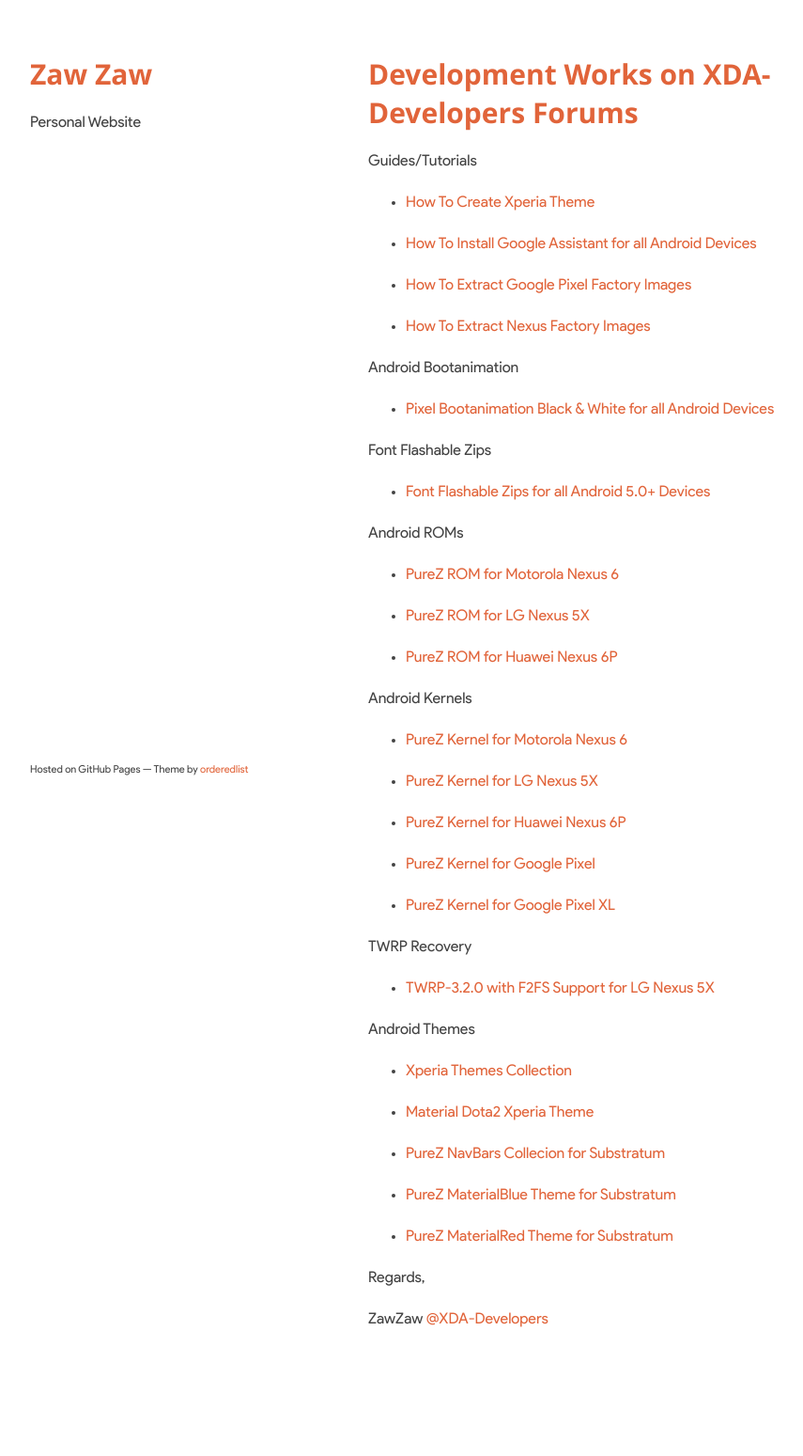
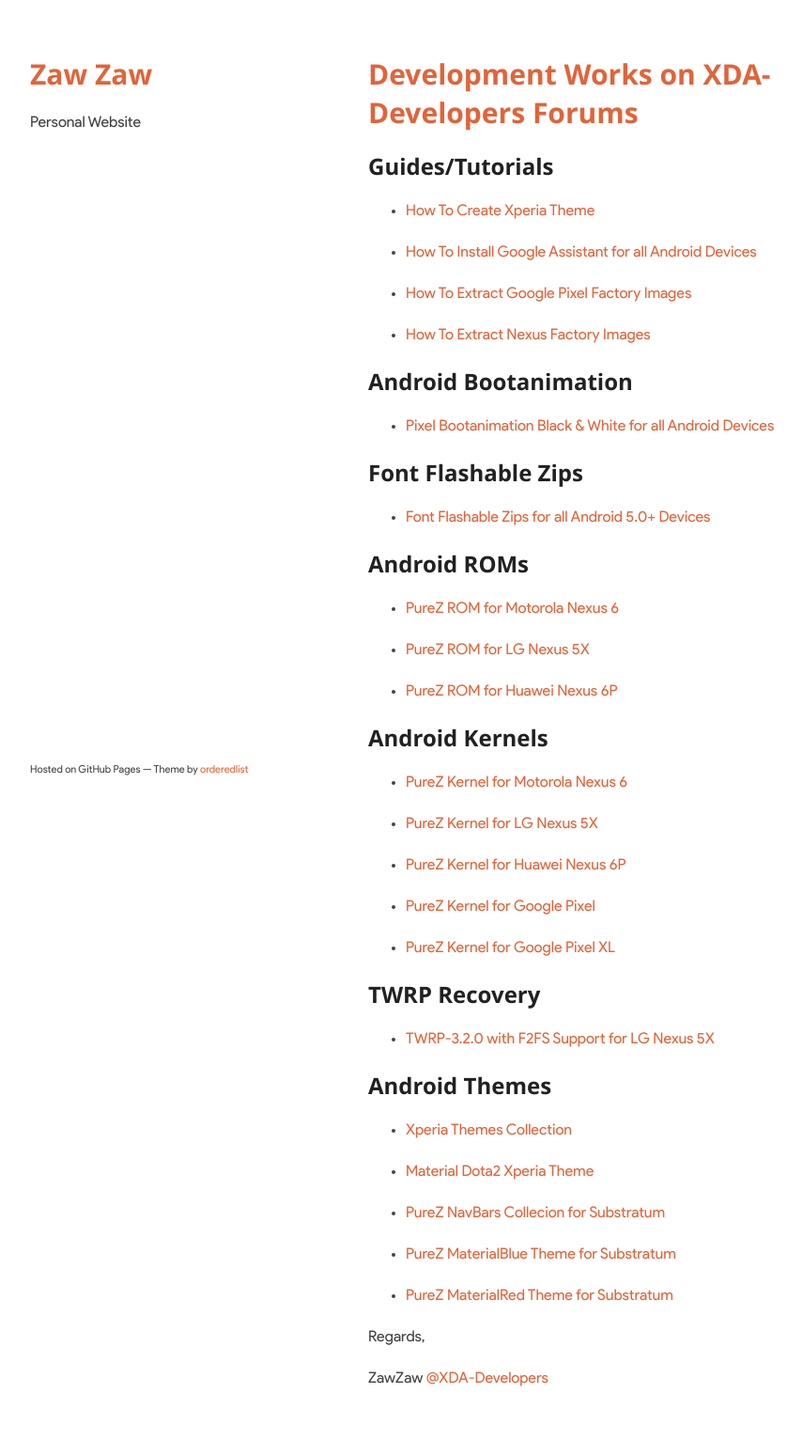
Before and after one commit to zawzaww/zawzaww.github.io, a Jekyll site: the page built from development.md, in a window 1280 px wide. Shown: the whole page at 94% size, without its empty margins (178-1033 px from the left). Built offline with Jekyll 4.4.1, drawn with Linux system fonts in a browser that asks for light colours; before the commit the page ends 1486 px from its top, so only the background shows below that.

Commit message:
development: title: h2: set to h2

```diff
--- a/development.md
+++ b/development.md
@@ -6,7 +6,7 @@
 
 # Development Works on XDA-Developers Forums
 
-Guides/Tutorials
+## Guides/Tutorials
 - [How To Create Xperia Theme](https://forum.xda-developers.com/crossdevice-dev/sony-themes-apps/guie-how-to-create-xperia-theme-sony-t3570259)
 
 - [How To Install Google Assistant for all Android Devices](https://forum.xda-developers.com/nexus-5x/themes-apps/mod-google-assistant-7-0-device-t3536358)
@@ -16,15 +16,15 @@
 - [How To Extract Nexus Factory Images](https://forum.xda-developers.com/nexus-5x/general/guide-how-to-extract-nexus-factory-image-t3562665)
 
 
-Android Bootanimation
+## Android Bootanimation
 - [Pixel Bootanimation Black & White for all Android Devices](https://forum.xda-developers.com/crossdevice-dev/sony-themes-apps/bootanimation-official-google-pixel-t3480843/post69139140#post69139140)
 
 
-Font Flashable Zips
+## Font Flashable Zips
 - [Font Flashable Zips for all Android 5.0+ Devices](https://forum.xda-developers.com/crossdevice-dev/sony-themes-apps/fonts-font-style-flashable-devices-t3532561)
 
 
-Android ROMs
+## Android ROMs
 - [PureZ ROM for Motorola Nexus 6](https://forum.xda-developers.com/nexus-6/development/rom-purez-rom-purez-project-pixel-t3580752/post71631160#post71631160)
 
 - [PureZ ROM for LG Nexus 5X](https://forum.xda-developers.com/nexus-5x/development/rom-pure-z-rom-stock-lg-nexus-5x-t3535719/post70490830#post70490830)
@@ -32,7 +32,7 @@
 - [PureZ ROM for Huawei Nexus 6P](https://forum.xda-developers.com/nexus-6p/development/rom-purez-rom-simple-stability-pixel-t3576852/post71528241#post71528241)
 
 
-Android Kernels
+## Android Kernels
 - [PureZ Kernel for Motorola Nexus 6](https://forum.xda-developers.com/nexus-6/development/kernel-purez-kernel-n6-v2-0-purezandroid-t3637808)
 
 - [PureZ Kernel for LG Nexus 5X](https://forum.xda-developers.com/nexus-5x/development/kernel-purez-kernel-v2-0-purez-myanmar-t3627288)
@@ -44,11 +44,11 @@
 - [PureZ Kernel for Google Pixel XL](https://forum.xda-developers.com/pixel-xl/development/kernel-purez-kernel-google-pixel-pixel-t3742489)
 
 
-TWRP Recovery
+## TWRP Recovery
 - [TWRP-3.2.0 with F2FS Support for LG Nexus 5X](https://forum.xda-developers.com/nexus-5x/development/recovery-twrp-3-1-1-f2fs-support-nexus-t3619850)
 
 
-Android Themes
+## Android Themes
 - [Xperia Themes Collection](https://forum.xda-developers.com/crossdevice-dev/sony-themes-apps/list-xperia-theme-collection-lollipop-t3512183)
 
 - [Material Dota2 Xperia Theme](https://forum.xda-developers.com/crossdevice-dev/sony-themes-apps/theme-xperian-material-dota2-theme-t3466680)
```
